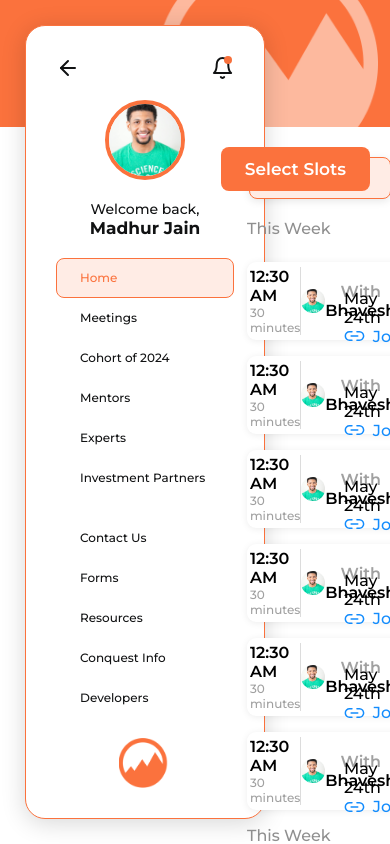
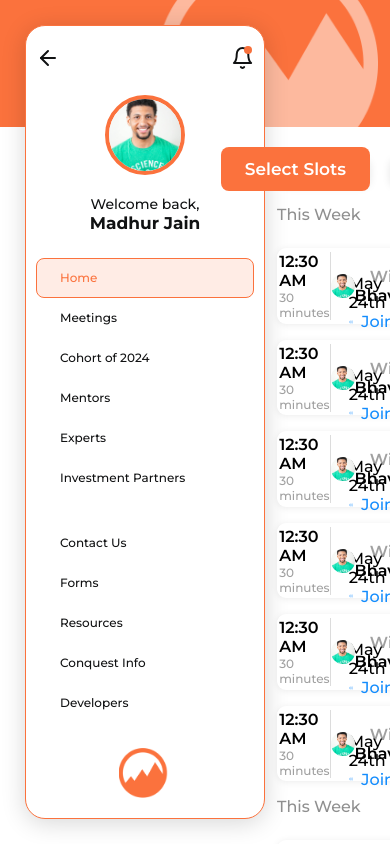
Before and after one commit to dvm-bitspilani/cel-conquest-2024, a React (Vite) app: page /dashboard/meetings in a window 390 px wide. Shown: the top 844 px of the page. Built offline with nearby package versions, Linux system fonts and the light colour scheme.

Commit message:
style: meetings page desktop responsiveness

```diff
--- a/src/components/Dashboard/Sidebar/sidebar.module.scss
+++ b/src/components/Dashboard/Sidebar/sidebar.module.scss
@@ -10,6 +10,10 @@
   flex-direction: column;
   justify-content: space-between;
   align-items: stretch;
+  @media screen and (max-width: 1100px) {
+    padding: 20px 10px;
+
+  }
 border: 0.75px solid #FB723D;
   .profileSection {
     display: flex;
--- a/src/routes/Dashboard/Meetings/meetings.module.scss
+++ b/src/routes/Dashboard/Meetings/meetings.module.scss
@@ -11,9 +11,15 @@
   height: 85vh;
   display: flex;
   align-items: center;
+  @media screen and (max-width: 1160px){
+    padding-left: 20px;
+  }
+  @media screen and (max-width: 1100px){
+    padding-left: 30px;
+  }
 
   .meetingsList {
-    width: 60%;
+    width: 50%;
     height: 100%;
     overflow: auto;
 
@@ -43,6 +49,12 @@
         font-weight: 600;
         line-height: normal;
 
+        @media screen and (max-width: 1200px) {
+          font-size: 12px;
+          line-height: 140%;
+          padding: 5px 12px;
+        }
+
         &:hover {
           border: 0.5px solid #fb723d;
           color: #fb723d;
@@ -65,7 +77,7 @@
 
   .rightPart {
     height: 100%;
-    width: 40%;
+    width: 50%;
     overflow: hidden;
 
     .selectSlots {
```
